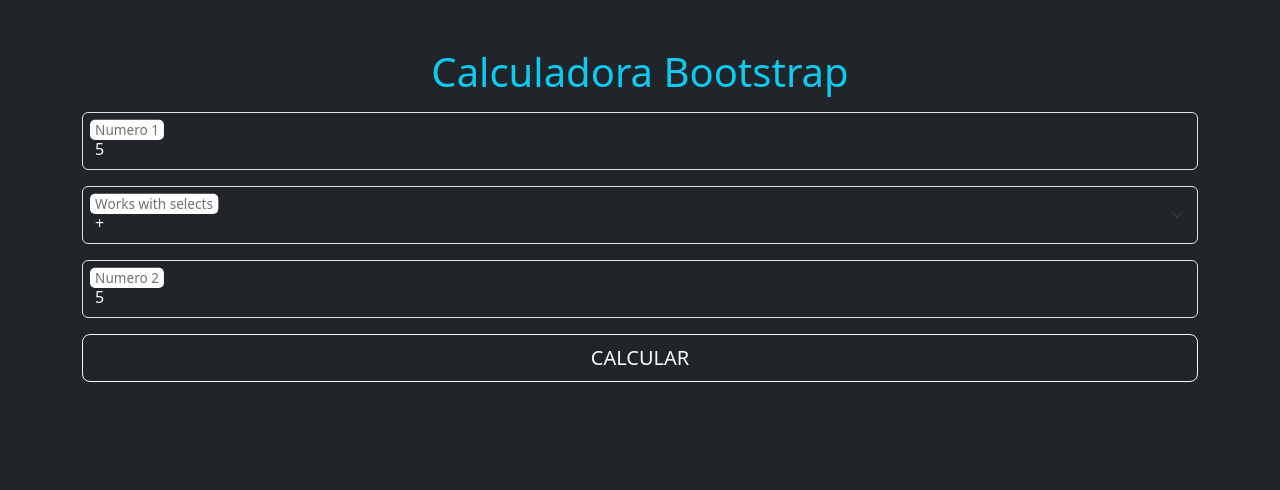
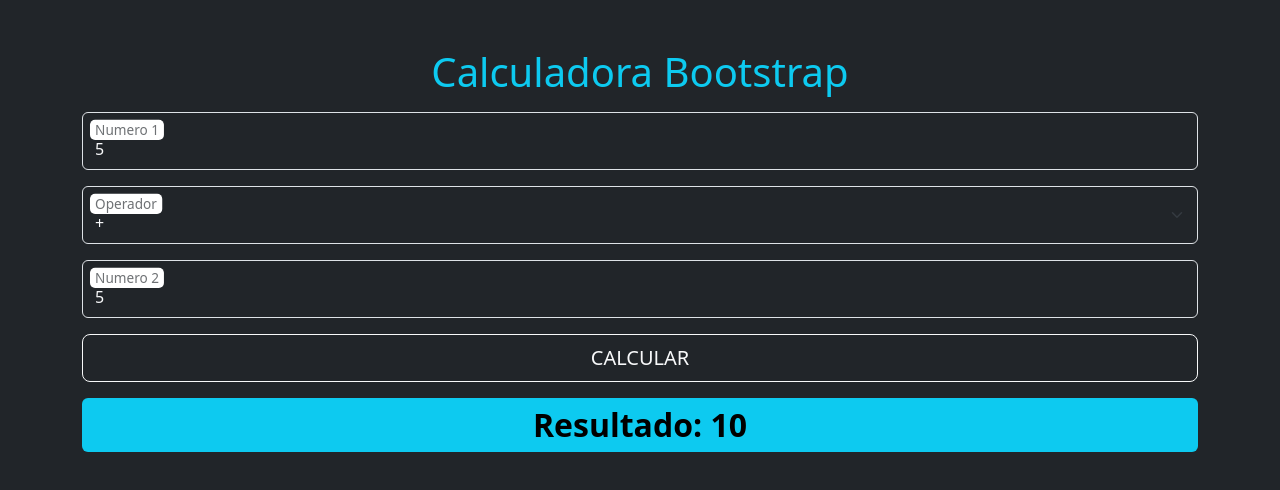
Before and after one commit to brahanlider/calculadora, a plain HTML site: page index.html in a window 1280 px wide. Both pictures are taken after typing "5", "5" into the empty fields and a click on the button "CALCULAR". Drawn offline with nearby package versions, Linux system fonts and the light colour scheme.

Commit message:
Fin de logica js

```diff
--- a/index.html
+++ b/index.html
@@ -28,7 +28,7 @@
               <option value="*">*</option>
               <option value="/">/</option>
             </select>
-            <label for="operator">Works with selects</label>
+            <label for="operator">Operador</label>
           </div>
 
           <div class="form-floating">
@@ -38,6 +38,7 @@
 
           <button class="btn btn-outline-light btn-lg w-100">CALCULAR</button>
         </form>
+        <h2 class="badge text-bg-info fs-2 m-0" id="resultContainer">Resultado</h2>
       </div>
     </section>
   </main>
--- a/js/index.js
+++ b/js/index.js
@@ -8,6 +8,7 @@ const documentReady = () => {
     const number1 = +document.getElementById("number1").value;
     const operator = document.getElementById("operator").value;
     const number2 = +document.getElementById("number2").value;
+    const resultContainer = document.getElementById("resultContainer");
 
     let result = 0;
 
@@ -28,7 +29,7 @@ const documentReady = () => {
       default:
         break;
     }
-    alert(result);
+    resultContainer.innerText = ('Resultado: '+result);
   };
 
   calculatorForm.addEventListener("submit", calculate);
```
